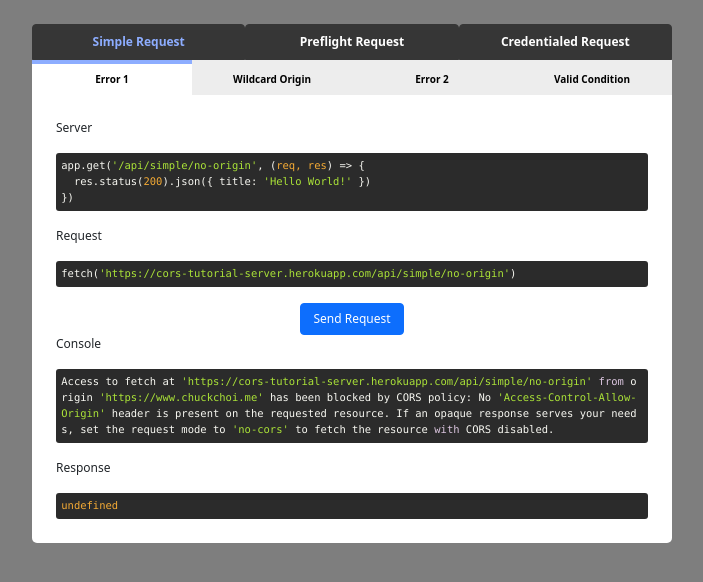
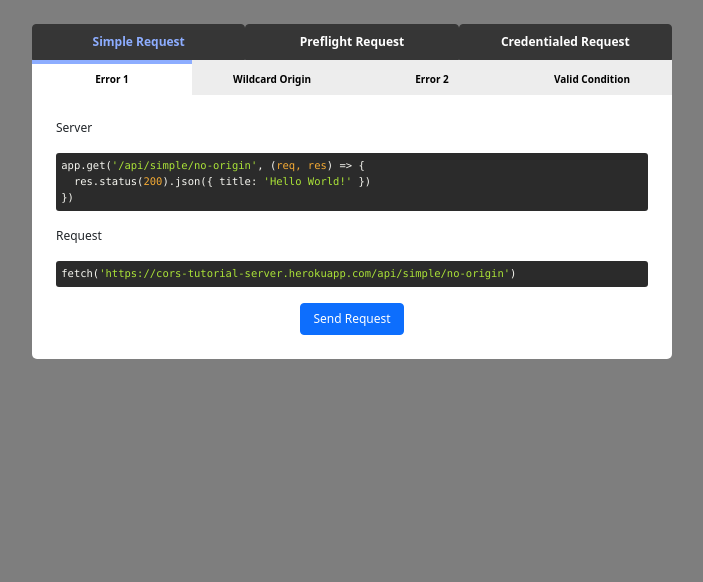
Before and after one commit to chuckchoiboi/cors-tutorial, a React (Create React App) app: page / in a window 1280 px wide. Shown: the top 582 px of the page, without its empty margins (288-991 px from the left). Built offline with nearby package versions, Linux system fonts and the light colour scheme.

Commit message:
console and response to render only when data is fetched

```diff
--- a/src/App.js
+++ b/src/App.js
@@ -16,19 +16,21 @@ function App() {
     credentialed: ['Error 1', 'Error 2', 'Valid Condition']
   }
 
+  const [fetched, setFetched] = useState(false)
+
   return (
     <div className="d-flex justify-content-center flex-row mt-4">
-      <PrimaryTabs tabs={primaryTabs} selected={primarySelected} setSelected={setPrimarySelected} setSecondarySelected={setSecondarySelected}>
-        <SecondaryTabs isSelected={ primarySelected === 0} tabs={secondaryTabs.simple} selected={secondarySelected} setSelected={setSecondarySelected} >
-          <Tab isSelected={ secondarySelected === 0 } data={simpleData[secondarySelected]}/>
+      <PrimaryTabs tabs={primaryTabs} selected={primarySelected} setSelected={setPrimarySelected} setSecondarySelected={setSecondarySelected} setFetched={setFetched}>
+        <SecondaryTabs isSelected={ primarySelected === 0} tabs={secondaryTabs.simple} selected={secondarySelected} setSelected={setSecondarySelected} setFetched={setFetched} >
+          <Tab isSelected={ secondarySelected === 0 } data={simpleData[secondarySelected]} fetched={fetched} setFetched={setFetched}/>
         </SecondaryTabs>
 
-        <SecondaryTabs isSelected={ primarySelected === 1} tabs={secondaryTabs.preflight} selected={secondarySelected} setSelected={setSecondarySelected}>
-          <Tab isSelected={ secondarySelected === 1 } data={preflightData[secondarySelected]}/>
+        <SecondaryTabs isSelected={ primarySelected === 1} tabs={secondaryTabs.preflight} selected={secondarySelected} setSelected={setSecondarySelected} setFetched={setFetched}>
+          <Tab isSelected={ secondarySelected === 1 } data={preflightData[secondarySelected]} fetched={fetched} setFetched={setFetched}/>
         </SecondaryTabs>
 
-        <SecondaryTabs isSelected={ primarySelected === 2} tabs={secondaryTabs.credentialed} selected={secondarySelected} setSelected={setSecondarySelected}>
-          <Tab isSelected={ secondarySelected === 2 } data={credentialedData[secondarySelected]}/>
+        <SecondaryTabs isSelected={ primarySelected === 2} tabs={secondaryTabs.credentialed} selected={secondarySelected} setSelected={setSecondarySelected} setFetched={setFetched}>
+          <Tab isSelected={ secondarySelected === 2 } data={credentialedData[secondarySelected]} fetched={fetched} setFetched={setFetched}/>
         </SecondaryTabs>
       </PrimaryTabs>
     </div>
--- a/src/components/PrimaryTabs.jsx
+++ b/src/components/PrimaryTabs.jsx
@@ -1,4 +1,4 @@
-const PrimaryTabs = ({tabs, selected, setSelected, setSecondarySelected, children}) => {
+const PrimaryTabs = ({tabs, selected, setSelected, setSecondarySelected, setFetched, children}) => {
 
     return (
         <div className="PrimaryTabs">
@@ -12,6 +12,7 @@ const PrimaryTabs = ({tabs, selected, setSelected, setSecondarySelected, childre
                                 <div className={ "nav-link " + active } style={{ cursor:"pointer" }} onClick={ () => {
                                     setSelected(idx)
                                     setSecondarySelected(0)
+                                    setFetched(false)
                                     }}>
                                     { tab }
                                 </div>
--- a/src/components/SecondaryTabs.jsx
+++ b/src/components/SecondaryTabs.jsx
@@ -1,4 +1,4 @@
-const SecondaryTabs = ({isSelected, tabs, selected, setSelected, children}) => {
+const SecondaryTabs = ({isSelected, tabs, selected, setSelected, setFetched, children}) => {
     const tabsWidth = 100/tabs.length
 
     if (isSelected) {
@@ -12,7 +12,7 @@ const SecondaryTabs = ({isSelected, tabs, selected, setSelected, children}) => {
 
                             return (
                                 <li className="nav-item" key={ tab } style={{ width: `${tabsWidth}%` }}>
-                                    <div className={ "nav-link " + active } style={{ cursor:"pointer" }} onClick={ () => setSelected(idx)}>
+                                    <div className={ "nav-link " + active } style={{ cursor:"pointer" }} onClick={ () => {setSelected(idx); setFetched(false)}}>
                                         { tab }
                                     </div>
                                 </li>
--- a/src/components/Tab.jsx
+++ b/src/components/Tab.jsx
@@ -2,7 +2,7 @@ import { useState, useEffect } from 'react'
 import SyntaxHighlighter from 'react-syntax-highlighter';
 import { a11yDark } from 'react-syntax-highlighter/dist/esm/styles/hljs';
 
-const Tab = ({data}) => {
+const Tab = ({data, fetched, setFetched}) => {
 
     const server = data.server
 
@@ -10,13 +10,15 @@ const Tab = ({data}) => {
 
     const console = data.console;
 
-    const [response, setResponse] = useState()
+    const [response, setResponse] = useState('')
 
     const sendReq = (data) => {
         if (data.header) {
+            setFetched(true)
             fetch(data.url, data.header).then(res => res.json()).then(json => JSON.stringify(json)).then(data => setResponse(`${data}`) )
         } else {
-            fetch(data.url).then(res => res.json()).then(json => JSON.stringify(json)).then(data => setResponse(`${data}`))
+            setFetched(true)
+            fetch(data.url).then(res => res.json()).then(json => JSON.stringify(json)).then(data => {setResponse(`${data}`)})
         }
     }
 
@@ -31,14 +33,32 @@ const Tab = ({data}) => {
                     {`${request}`}
                 </SyntaxHighlighter>
             <button className="btn btn-primary mx-auto d-block" onClick={() => {sendReq(data)}}>Send Request</button>
-            <p>Console</p>
-                <SyntaxHighlighter language="javascript" style={a11yDark} lineProps={{style: {wordBreak: 'break-all', whiteSpace: 'pre-wrap'}}} wrapLines={true}>
-                    {`${console}`}
-                </SyntaxHighlighter>
-            <p>Response</p>
-                <SyntaxHighlighter language="javascript" style={a11yDark} lineProps={{style: {wordBreak: 'break-all', whiteSpace: 'pre-wrap'}}} wrapLines={true}>
-                    {`${response}`}
-                </SyntaxHighlighter>
+            {
+                fetched ?
+                <>
+                {
+                    console ?
+                    <><p>Console</p>
+                    <SyntaxHighlighter language="javascript" style={a11yDark} lineProps={{style: {wordBreak: 'break-all', whiteSpace: 'pre-wrap'}}} wrapLines={true}>
+                        {`${console}`}
+                    </SyntaxHighlighter></>
+                    :
+                    ''
+                }
+                {
+                    response ?
+                    <><p>Response</p>
+                    <SyntaxHighlighter language="javascript" style={a11yDark} lineProps={{style: {wordBreak: 'break-all', whiteSpace: 'pre-wrap'}}} wrapLines={true}>
+                        {`${response}`}
+                    </SyntaxHighlighter></>
+                    :
+                    ''
+                }
+                </>
+                :
+                ''
+            }
+
         </div>
     )
 }
```
